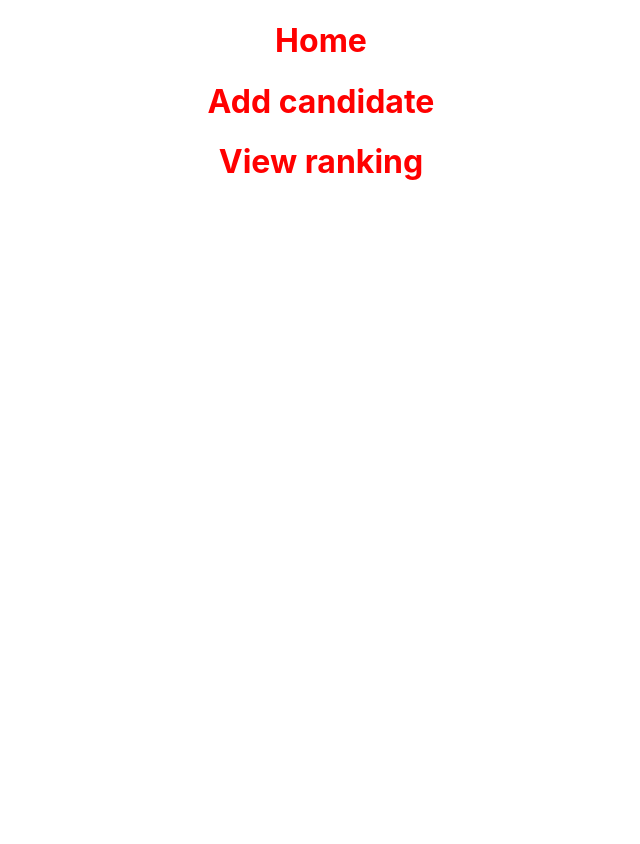
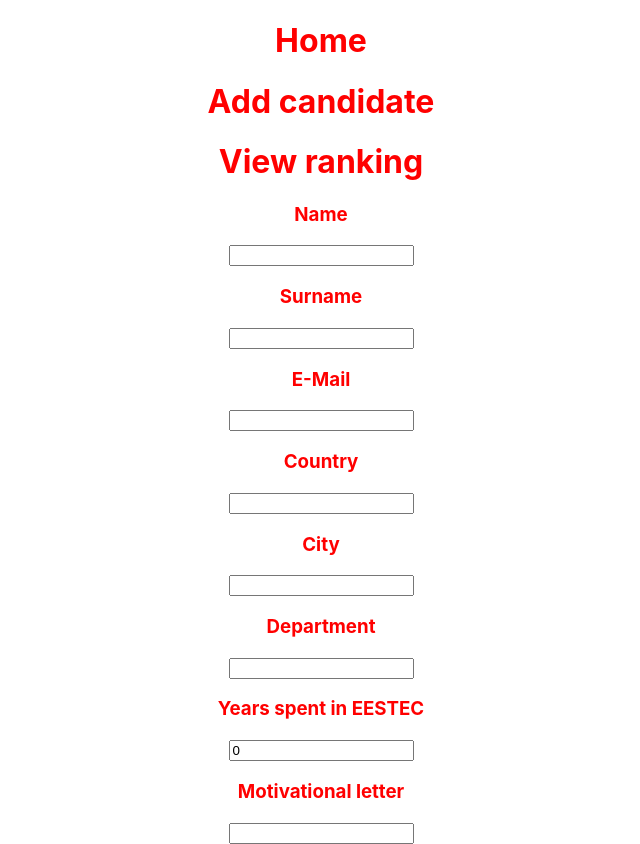
Before and after one commit to Kitsupitsu/recruitment-app-monorepo, a React (Create React App) app in the folder frontend/: page /add_candidate in a window 1280 px wide. Shown: the whole page, without its empty margins (319-959 px from the left). Before the commit the page ends 800 px from the top, so only its background shows below. Built offline with nearby package versions, Linux system fonts and the light colour scheme.

Commit message:
created form page to add candidates

```diff
--- a/frontend/package.json
+++ b/frontend/package.json
@@ -9,6 +9,7 @@
     "@testing-library/jest-dom": "^5.16.1",
     "@testing-library/react": "^12.1.2",
     "@testing-library/user-event": "^13.5.0",
+    "axios": "^0.24.0",
     "material-ui": "^1.0.0-beta.47",
     "react": "^17.0.2",
     "react-dom": "^17.0.2",
--- a/frontend/src/App.js
+++ b/frontend/src/App.js
@@ -2,6 +2,7 @@ import logo from './logo.svg';
 import './App.css';
 import NavBar from './components/NavBar';
 import { BrowserRouter, Route, Routes } from 'react-router-dom';
+import AddCandidate from './components/AddCandidate';
 
 
 function App() {
@@ -12,7 +13,7 @@ function App() {
         <Routes>
           <Route exact path='/' element={<div></div>}/>
           <Route exact path='/ranking' element={<div></div>}/>
-          <Route exact path='/add_candidate' element={<div></div>}/>
+          <Route exact path='/add_candidate' element={<AddCandidate/>}/>
         </Routes>
       </BrowserRouter>
     </div>
--- /dev/null
+++ b/frontend/src/components/AddCandidate.js
@@ -0,0 +1,79 @@
+const axios = require('axios')
+const { useState, useEffect } = require('react')
+
+function AddCandidate() {
+    const [name, setName] = useState("")
+    const [surname, setSurname] = useState("")
+    const [eMail, setEMail] = useState("")
+    const [country, setCountry] = useState("")
+    const [city, setCity] = useState("")
+    const [department, setDepartment] = useState("")
+    const [years, setYears] = useState(0)
+    const [letter, setLetter] = useState("")
+
+    const updateField = (e) => {
+        switch(e.target.id) {
+            case 'name':
+                setName(e.target.value)
+                break;
+            case 'surname':
+                setSurname(e.target.value)
+                break;
+            case 'eMail':
+                setEMail(e.target.value)
+                break;
+            case 'country':
+                setCountry(e.target.value)
+                break;
+            case 'city':
+                setCity(e.target.value)
+                break;
+            case 'department':
+                setDepartment(e.target.value)
+                break;
+            case 'years':
+                setYears(e.target.value)
+                break;
+            case 'letter':
+                setLetter(e.target.value)
+                break;
+            default:
+
+        }
+    }
+
+    const handleSubmit = () => {
+
+    }
+
+    useEffect(() => {
+
+    })
+
+
+
+    return(
+        <div>
+            <form onSubmit={() => handleSubmit()}>
+                <h3>Name</h3>
+                <input id='name' type='text' value={name} onChange={(e) => updateField(e)}/>
+                <h3>Surname</h3>
+                <input id='surname' type='text' value={surname} onChange={(e) => updateField(e)}/>
+                <h3>E-Mail</h3>
+                <input id='eMail' type='text' value={eMail} onChange={(e) => updateField(e)}/>
+                <h3>Country</h3>
+                <input id='country' type='text' value={country} onChange={(e) => updateField(e)}/>
+                <h3>City</h3>
+                <input id='city' type='text' value={city} onChange={(e) => updateField(e)}/>
+                <h3>Department</h3>
+                <input id='department' type='text' value={department} onChange={(e) => updateField(e)}/>
+                <h3>Years spent in EESTEC</h3>
+                <input id='years' type='text' value={years} onChange={(e) => updateField(e)}/>
+                <h3>Motivational letter</h3>
+                <input id='letter' type='text' value={letter} onChange={(e) => updateField(e)}/>
+            </form>
+        </div>
+    )
+}
+
+export default AddCandidate
--- a/frontend/src/components/Section.js
+++ b/frontend/src/components/Section.js
@@ -7,7 +7,6 @@ function Section(props) {
 }
 
 const changeRoute = (href) => {
-    console.log()
     window.location = href
 }
 
```
Also changed, not shown: 1 other file (tests, documents, lock files or other folders).
